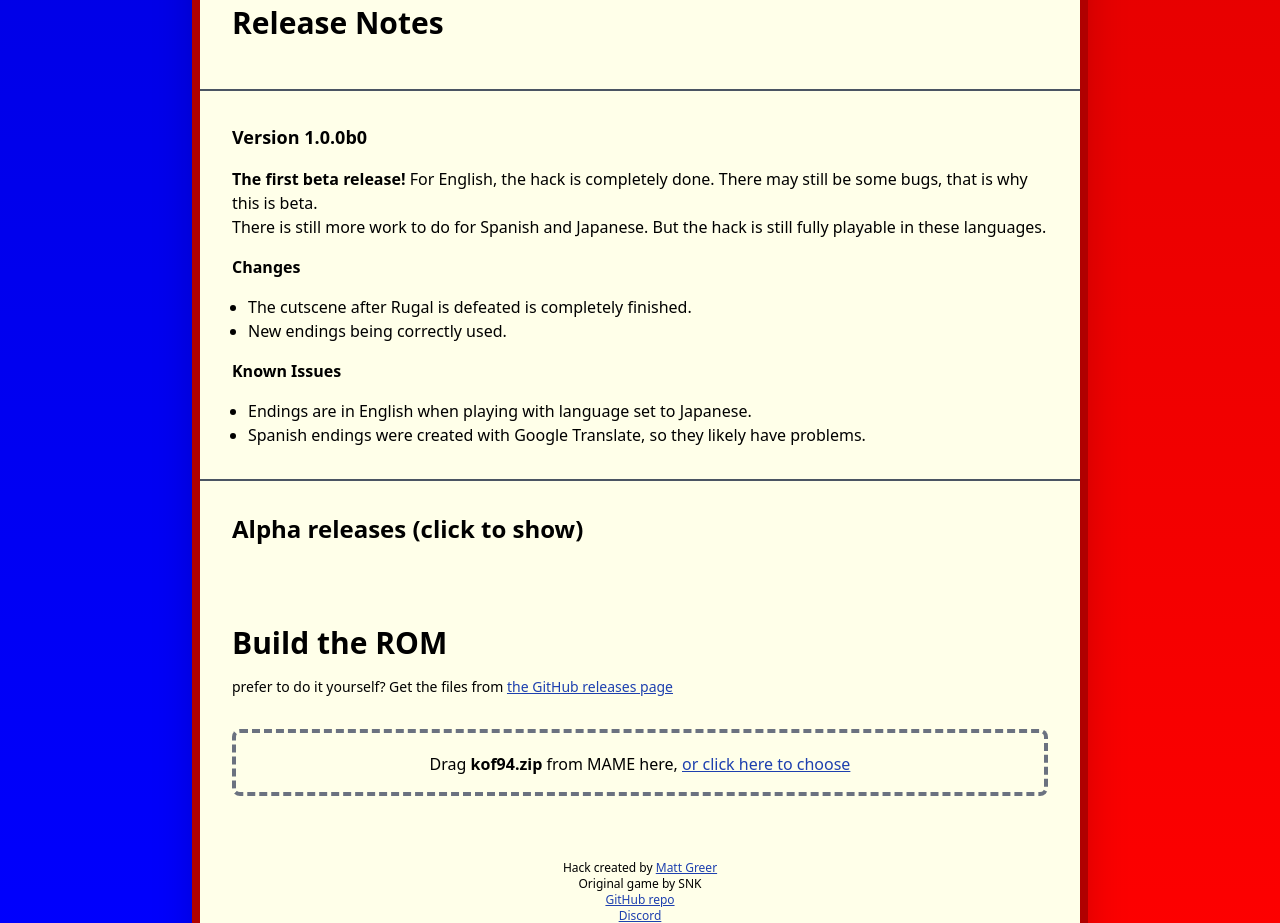
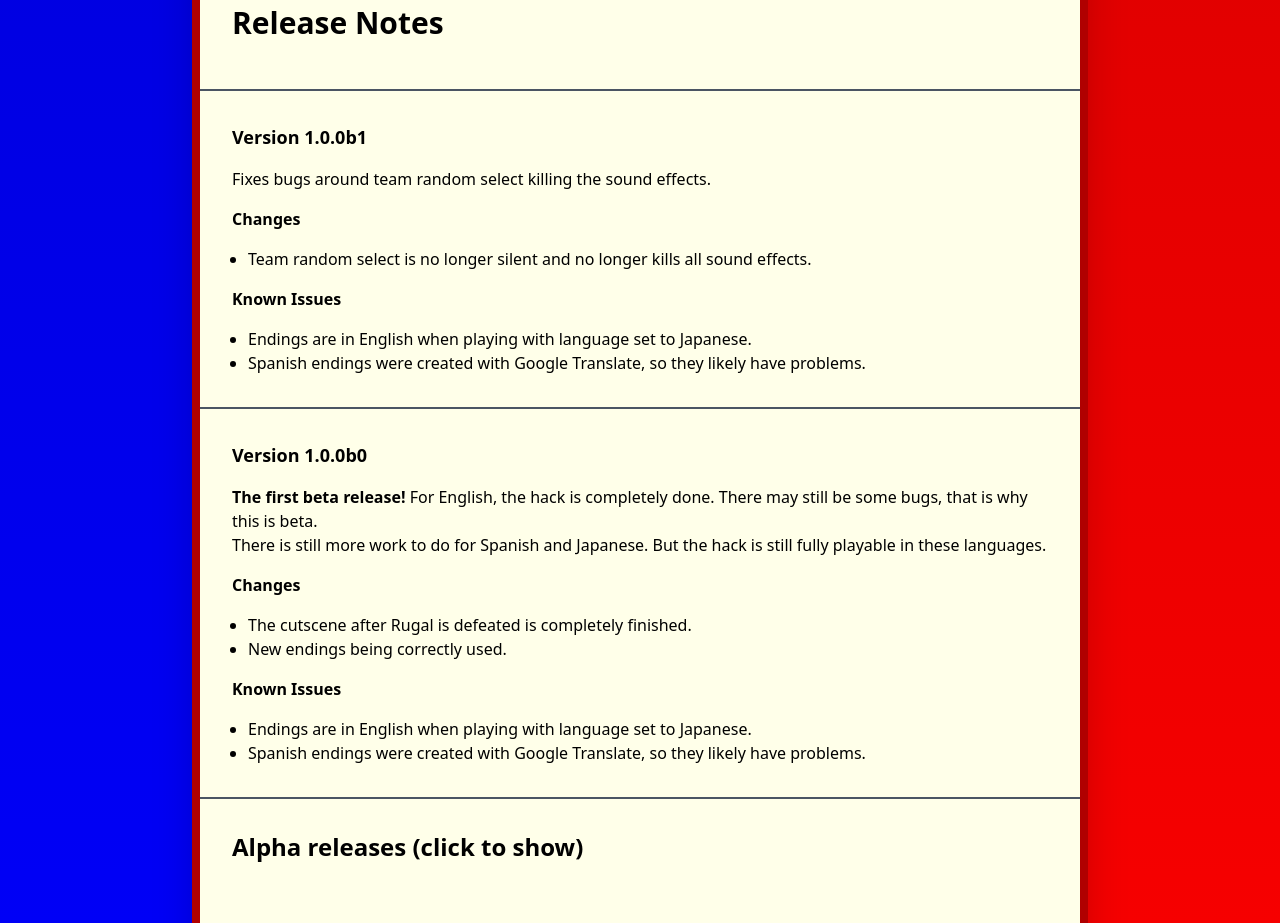
Before and after one commit to city41/neorh, a Next.js app: page / in a window 1280 px wide. Shown: the part 3960-4883 px from the top of the page. Built offline with nearby package versions, Linux system fonts and the light colour scheme.

Commit message:
v1.0.0b1

```diff
--- a/src/components/IndexPage/IndexPage.tsx
+++ b/src/components/IndexPage/IndexPage.tsx
@@ -245,6 +245,26 @@ function IndexPage() {
           <h2 className={styles.pageHeader}>Release Notes</h2>
         </div>
         <div className="mb-16">
+          <Hr />
+          <h3 className="heading text-lg font-bold pb-4">Version 1.0.0b1</h3>
+          <p>Fixes bugs around team random select killing the sound effects.</p>
+          <h4 className="heading font-bold py-4">Changes</h4>
+          <ul className="list-disc ml-4">
+            <li>
+              Team random select is no longer silent and no longer kills all
+              sound effects.
+            </li>
+          </ul>
+          <h4 className="heading font-bold py-4">Known Issues</h4>
+          <ul className="list-disc ml-4">
+            <li>
+              Endings are in English when playing with language set to Japanese.
+            </li>
+            <li>
+              Spanish endings were created with Google Translate, so they likely
+              have problems.
+            </li>
+          </ul>
           <Hr />
           <h3 className="heading text-lg font-bold pb-4">Version 1.0.0b0</h3>
           <p>
```
Also changed, not shown: 1 other file (tests, documents, lock files or other folders).
